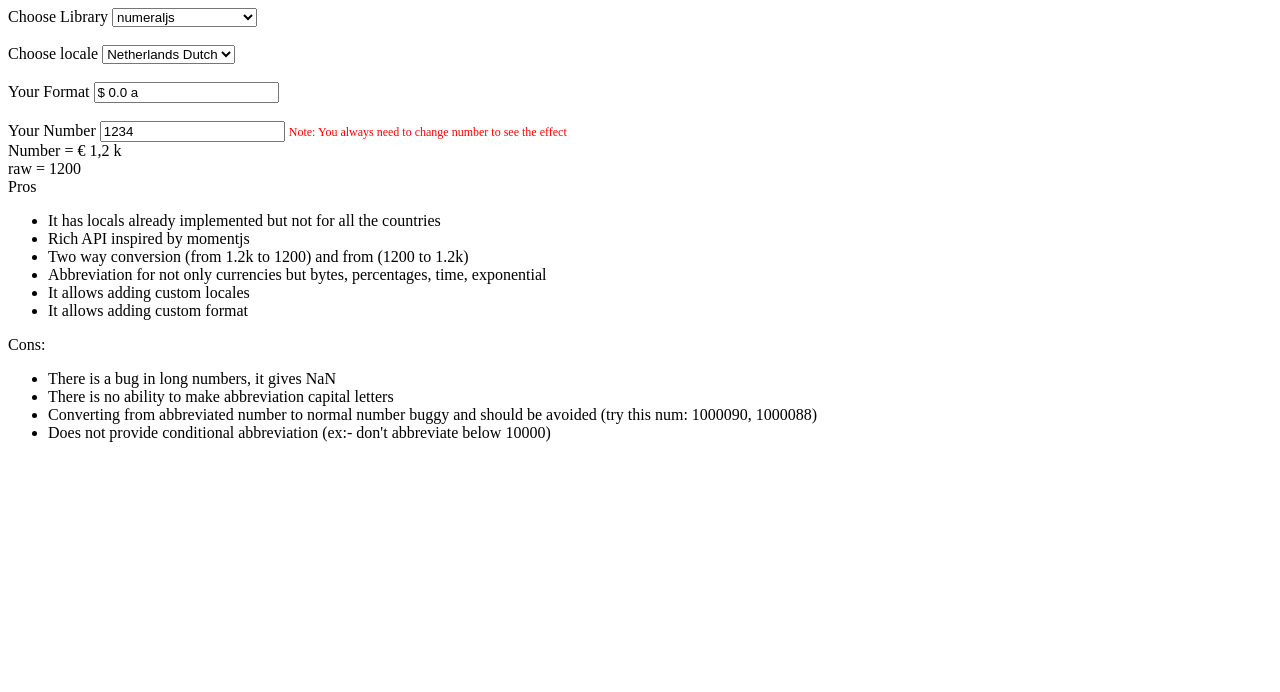
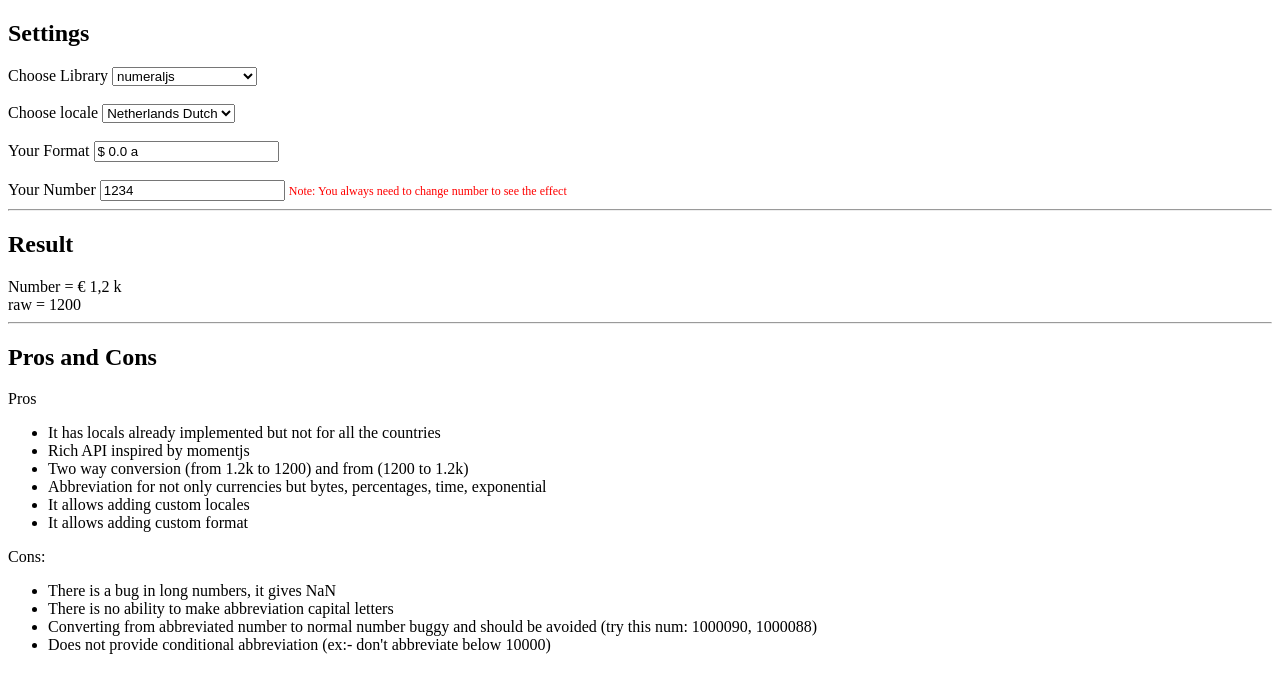
Before and after one commit to NouranMahmoud/numbers-libraries-comparison, a website built with Parcel: page index.html in a window 1280 px wide. Built offline with nearby package versions, Linux system fonts and the light colour scheme.

Commit message:
basic styles

```diff
--- a/index.html
+++ b/index.html
@@ -4,6 +4,9 @@
   <title>Abbreviation</title>
 </head>
 <body>
+
+
+<h2>Settings</h2>
 <div>
  <label>Choose Library</label>
   <select class="library">
@@ -41,12 +44,17 @@
   <span style="color:red;font-size: 12px">Note: You always need to change number to see the effect</span>
 </div>
 
+<hr/>
+<h2>Result</h2>
 <div>
   Number = <span class="output"></span>
   <br/>
   raw = <span class="raw"></span>
 </div>
 
+<hr/>
+
+<h2>Pros and Cons</h2>
 <div class='pros-cons numeral'>
   Pros
   <ul>
```
